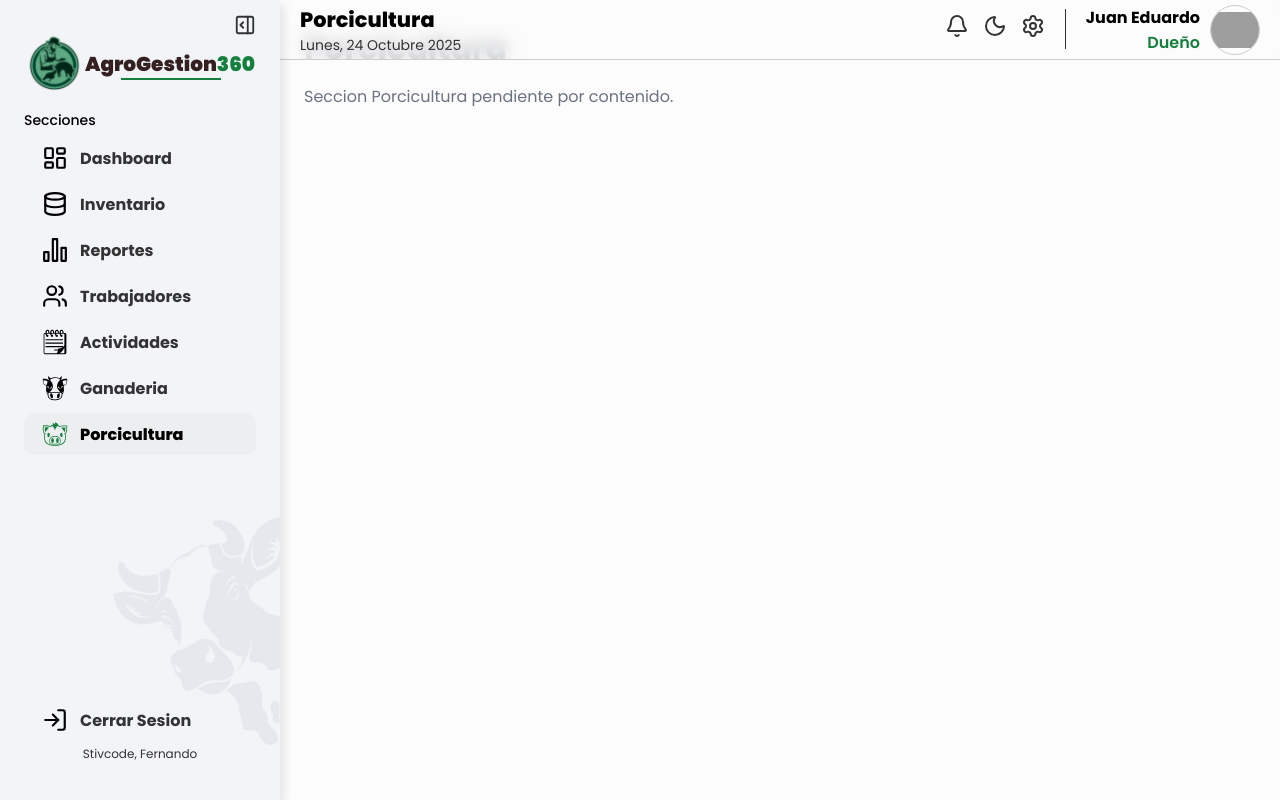
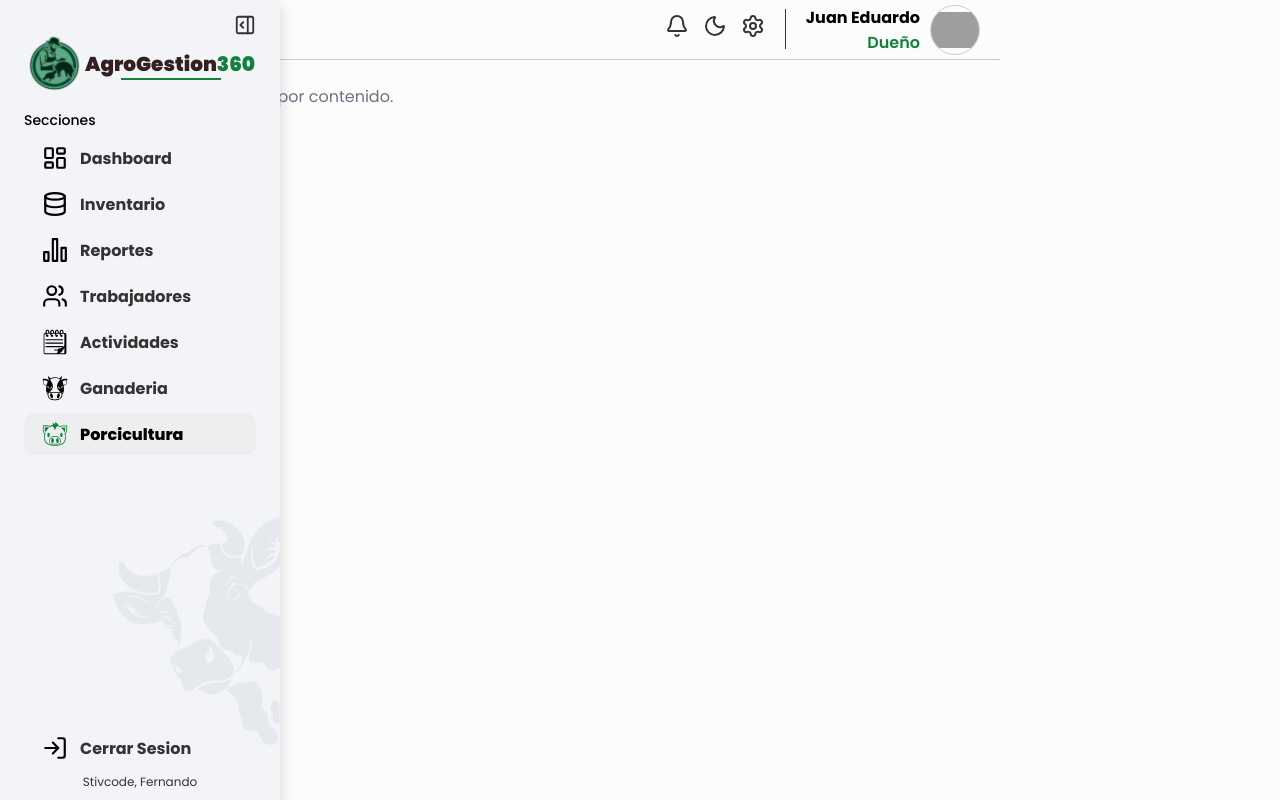
Before and after one commit to stivcode21/AgroGestion360-SENA, a React (Vite) app in the folder Frontend/: page /porcicultura in a window 1280 px wide. Built offline with nearby package versions, Linux system fonts and the light colour scheme; grey boxes are pictures that could not be loaded.

Commit message:
style: update position in sidebar

```diff
--- a/Frontend/src/components/molecules/sidebar/Sidebar.module.css
+++ b/Frontend/src/components/molecules/sidebar/Sidebar.module.css
@@ -1,7 +1,10 @@
 .sidebar {
   width: 280px;
   height: 100%;
-  position: relative;
+  position: fixed;
+  z-index: 20;
+  top: 0;
+  left: 0;
   overflow: hidden;
   z-index: 10;
   padding: 24px;
@@ -48,7 +51,7 @@
 }
 
 .listContainer {
-  height: 79vh;
+  height: calc(100vh - 140px);
   display: flex;
   flex-direction: column;
   justify-content: space-between;
```
